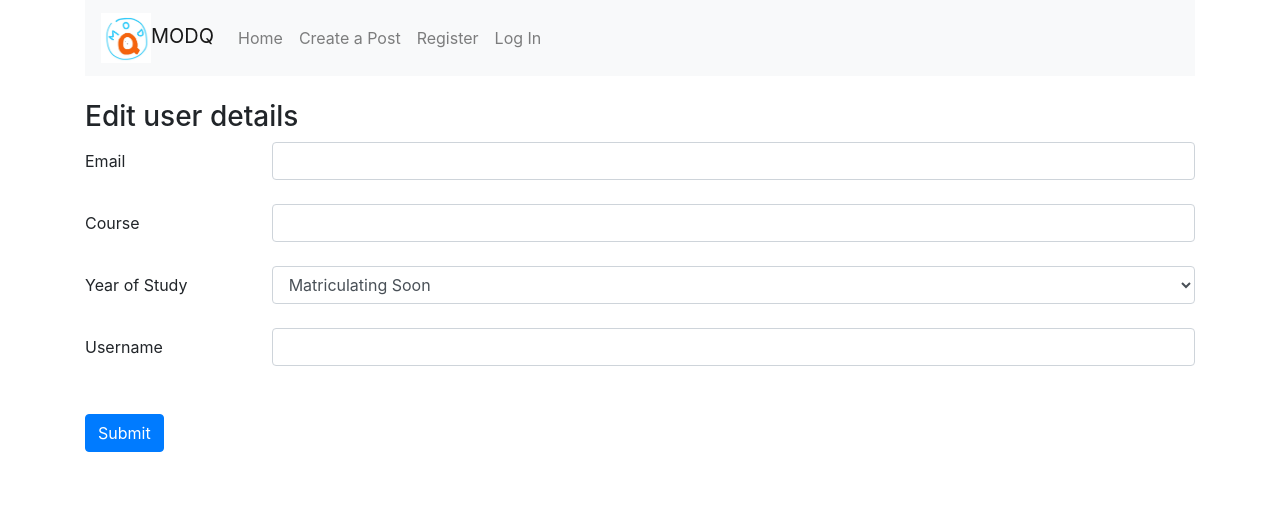
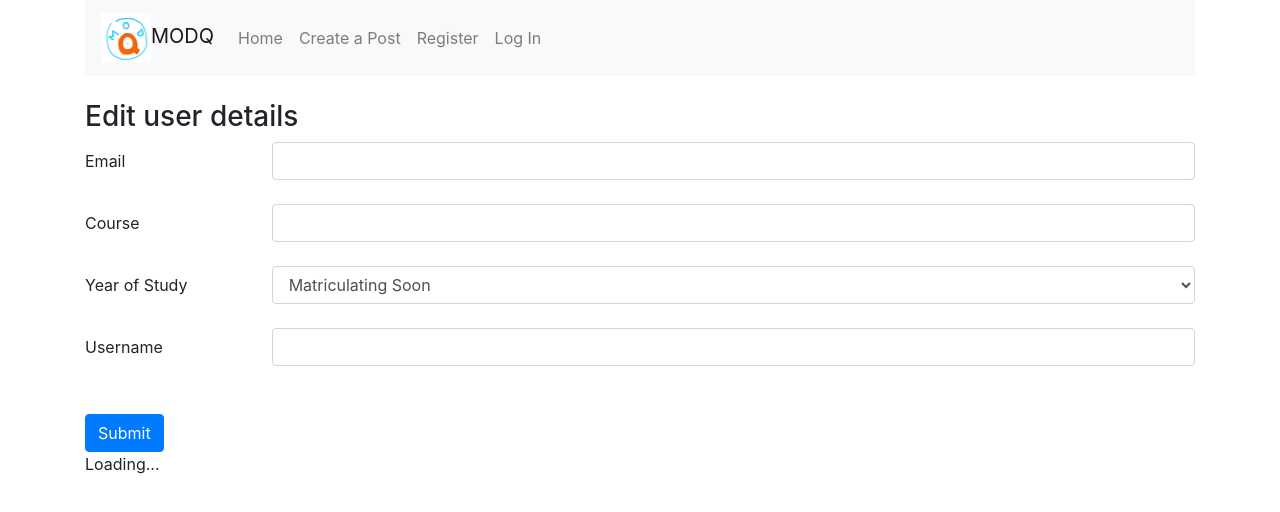
Before and after one commit to ysr25/orbitalMODQ, a React (Create React App) app in the folder client/: page /users/edit in a window 1280 px wide. Shown: the top 512 px of the page. Built offline with nearby package versions, Linux system fonts and the light colour scheme; no server answers.

Commit message:
Add loading message

```diff
--- a/client/src/directories/EditReview.js
+++ b/client/src/directories/EditReview.js
@@ -14,7 +14,7 @@ export default class EditReview extends Component {
       moduleCode: '',
       isAnonymous: false,
 
-      status: null,
+      status: 'Loading...',
       isButtonDisabled: false
     }
   }
@@ -28,7 +28,8 @@ export default class EditReview extends Component {
           title: post.title,
           content: post.content,
           moduleCode: post.moduleCode,
-          isAnonymous: post.anonymous
+          isAnonymous: post.anonymous,
+          status: ''
         })
       })
       .catch(err => {
@@ -36,7 +37,7 @@ export default class EditReview extends Component {
       })
   }
 
-   onChangeTitle = (data) => {
+  onChangeTitle = (data) => {
     this.setState({
       title: data,
       isButtonDisabled: false
@@ -72,7 +73,7 @@ export default class EditReview extends Component {
       content: this.state.content,
       moduleCode: this.state.moduleCode,
       anonymous: this.state.isAnonymous
-    };
+    }
 
     this.setState({
       status: 'Submitting...',
--- a/client/src/directories/EditUser.js
+++ b/client/src/directories/EditUser.js
@@ -12,7 +12,7 @@ export default class EditUser extends Component {
       username: '',
       googleAccount: false,
 
-      status: null,
+      status: 'Loading...',
       isButtonDisabled: false
     }
   }
@@ -27,6 +27,7 @@ export default class EditUser extends Component {
           yearOfStudy: user.yearOfStudy === 'notSelected' ? 'matriculatingSoon' : user.yearOfStudy,
           username: user.username,
           googleAccount: user.googleId ? true : false,
+          status: ''
         })
       })
       .catch(err => console.log(err));
--- a/client/src/directories/ViewReview.js
+++ b/client/src/directories/ViewReview.js
@@ -21,7 +21,7 @@ export default class ViewReview extends Component {
       comments: [],
       newComment: '',
       commentButtonDisabled: false,
-      status: ''
+      status: 'Loading...'
     };
 
   }
@@ -77,7 +77,8 @@ export default class ViewReview extends Component {
           post: res.data.content,
           isAuthor: res.data.isAuthor,
           isUpvoted: res.data.isUpvoted,
-          isDownvoted: res.data.isDownvoted
+          isDownvoted: res.data.isDownvoted,
+          status: ''
         })
       })
       .catch(err => console.log(err))
```
